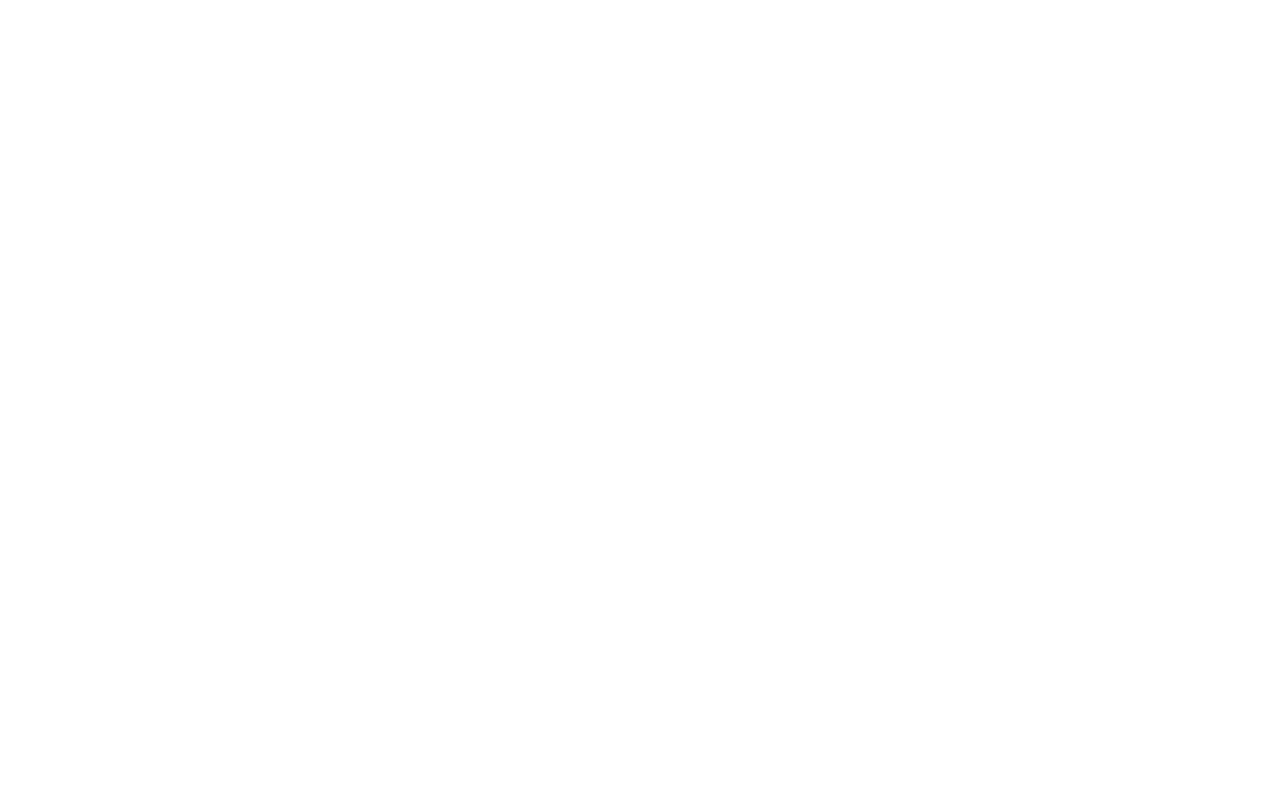
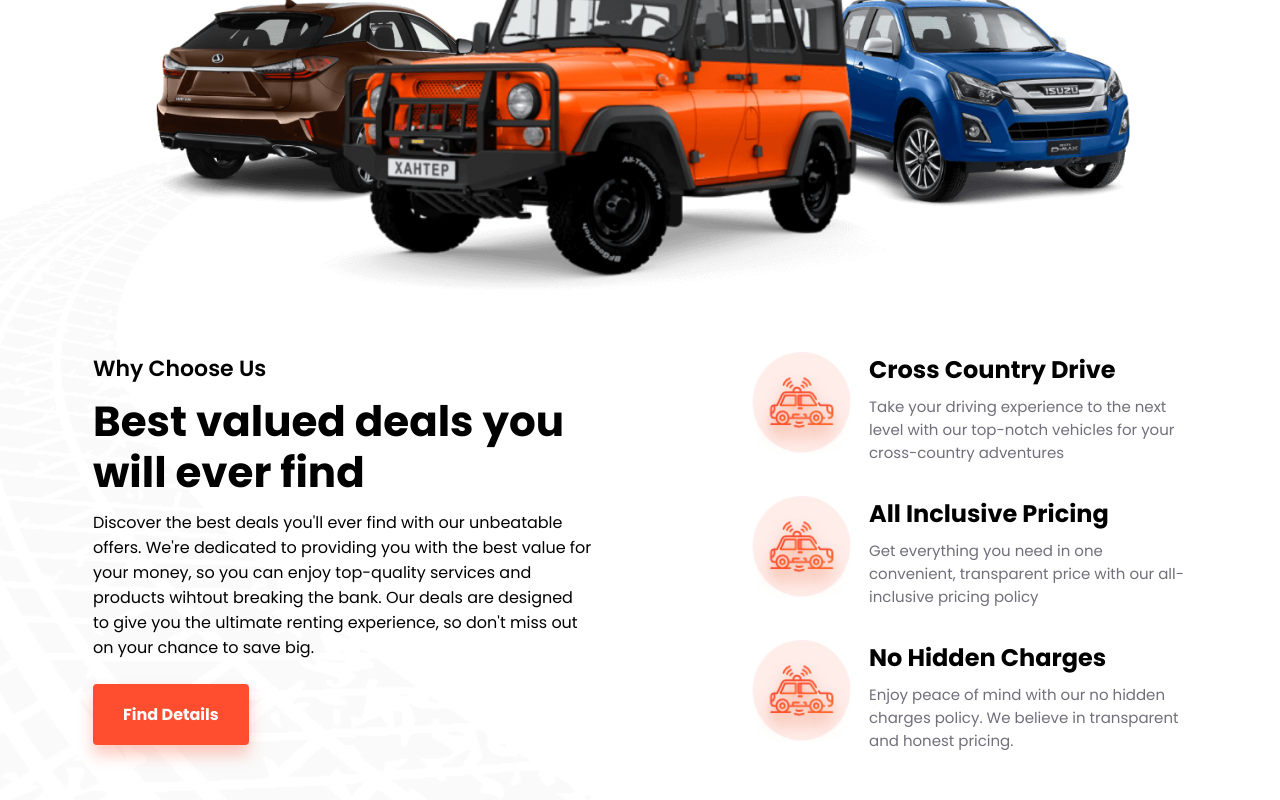
Before and after one commit to Yusuf-Haji-Ali/Rentify, a React (Vite) app: page / in a window 1280 px wide. Shown: the part 1844-2644 px from the top of the page. Before the commit the page ends 1669 px from the top, so only its background shows below. Built offline with nearby package versions, Linux system fonts and the light colour scheme; a web font is replaced by a local one.

Commit message:
Implemenent Choose section with Features compontent

```diff
--- a/index.html
+++ b/index.html
@@ -4,7 +4,7 @@
     <meta charset="UTF-8" />
     <link rel="icon" type="image/svg+xml" href="/vite.svg" />
     <meta name="viewport" content="width=device-width, initial-scale=1.0" />
-    <title>Vite + React</title>
+    <title>Car Rental</title>
     <!-- BoxIcons -->
     <link
       href="https://unpkg.com/boxicons@2.1.4/css/boxicons.min.css"
--- a/src/components/Choose.jsx
+++ b/src/components/Choose.jsx
@@ -1,7 +1,64 @@
 import React from "react";
+import ChooseCar from "../assets/choose-car.png";
+import ChooseFeature from "./ui/ChooseFeature";
+import ChooseFeature1 from "../assets/choose-1.png";
+import ChooseFeature2 from "../assets/choose-2.png";
+import ChooseFeature3 from "../assets/choose-3.png";
 
 const Choose = () => {
-  return <div>Choose</div>;
+  return (
+    <section id="choose">
+      <div className="container">
+        <div className="row choose__row">
+          <figure className="chose__img__wrapper">
+            <img src={ChooseCar} alt="" className="choose__img" />
+          </figure>
+
+          <div className="choose__content">
+            <div className="choose__text">
+              <h3 className="choose__text__subtitle">Why Choose Us</h3>
+              <h2 className="choose__text__title">
+                Best valued deals you will ever find
+              </h2>
+              <p className="chooose__text__para">
+                Discover the best deals you'll ever find with our unbeatable
+                offers. We're dedicated to providing you with the best value for
+                your money, so you can enjoy top-quality services and products
+                wihtout breaking the bank. Our deals are designed to give you
+                the ultimate renting experience, so don't miss out on your
+                chance to save big.
+              </p>
+              <button className="choose__text__btn">Find Details</button>
+            </div>
+
+            <div className="choose__features">
+              <ChooseFeature
+                image={ChooseFeature1}
+                title={"Cross Country Drive"}
+                paragraph={
+                  "Take your driving experience to the next level with our top-notch vehicles for your cross-country adventures"
+                }
+              />
+              <ChooseFeature
+                image={ChooseFeature1}
+                title={"All Inclusive Pricing"}
+                paragraph={
+                  "Get everything you need in one convenient, transparent price with our all-inclusive pricing policy"
+                }
+              />
+              <ChooseFeature
+                image={ChooseFeature1}
+                title={"No Hidden Charges"}
+                paragraph={
+                  "Enjoy peace of mind with our no hidden charges policy. We believe in transparent and honest pricing."
+                }
+              />
+            </div>
+          </div>
+        </div>
+      </div>
+    </section>
+  );
 };
 
 export default Choose;
--- /dev/null
+++ b/src/components/ui/ChooseFeature.jsx
@@ -0,0 +1,18 @@
+import React from "react";
+
+const ChooseFeature = ({ image, title, paragraph }) => {
+  return (
+    <div className="choose__feature">
+      <figure className="choose__feature__img__wrapper">
+        <img src={image} alt="" className="choose__feature__img" />
+      </figure>
+
+      <div className="choose__feature__text">
+        <h4 className="choose__feature__text__title">{title}</h4>
+        <p className="choose__feature__text__para">{paragraph}</p>
+      </div>
+    </div>
+  );
+};
+
+export default ChooseFeature;
```
